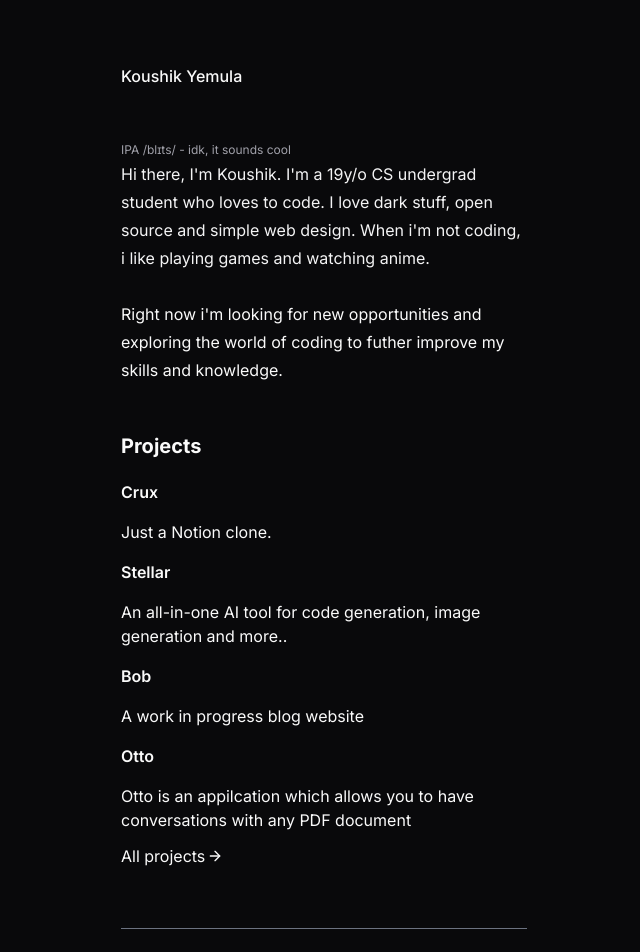
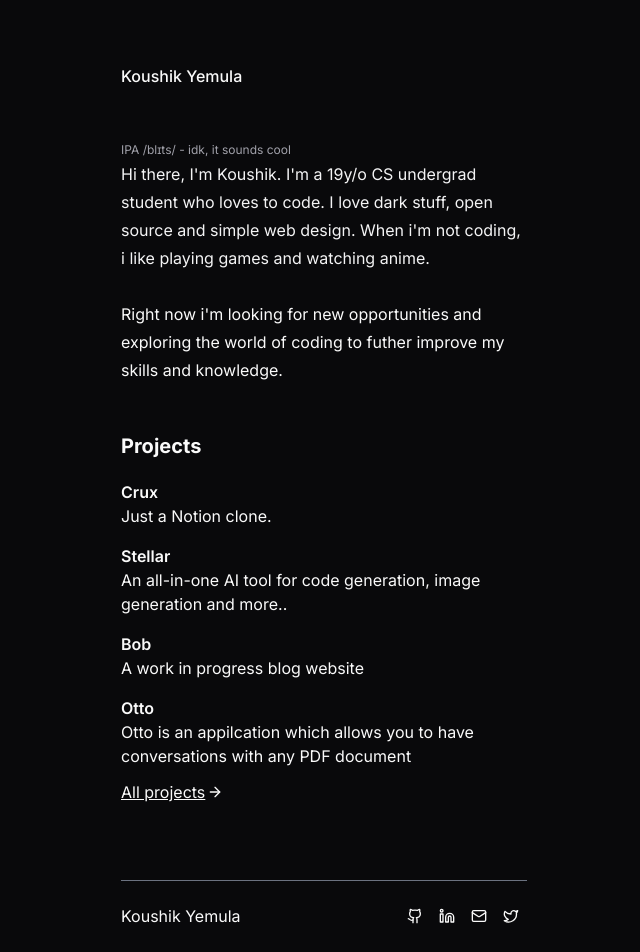
Before and after one commit to koushikyemula/portfolio, a Next.js app: page / in a window 1280 px wide. Shown: the top 952 px of the page, without its empty margins (316-956 px from the left). Built offline with nearby package versions, Linux system fonts and the light colour scheme.

Commit message:
add: updated footer and projects component

```diff
--- a/components/footer.tsx
+++ b/components/footer.tsx
@@ -4,7 +4,7 @@ import Link from "next/link";
 
 export const Footer = () => {
   return (
-    <div className="flex flex-col w-full mt-32">
+    <div className="flex flex-col w-full max-w-xl mt-20">
       <div className="border-t border-gray-500 h-1" />
       <div className="flex w-full items-center justify-between py-5">
         <div>
--- a/components/projects.tsx
+++ b/components/projects.tsx
@@ -7,23 +7,19 @@ export const Projects = () => {
     <div>
       <h2 className="text-xl font-bold">Projects</h2>
       <div>
-        <div className="flex flex-col gap-y-4 mt-5">
+        <ul className="flex flex-col gap-y-4 mt-5">
           {projects.map((project) => (
-            <>
-              <Link
-                target="_blank"
-                href={project.url}
-                key={project.url}
-                className="hover:underline w-fit font-semibold">
-                <h3>{project.name}</h3>
+            <li key={project.url} className="w-fit">
+              <Link target="_blank" href={project.url} className="hover:underline no-underline">
+                <h3 className="font-semibold">{project.name}</h3>
               </Link>
               <p className="text-zinc-270 font-normal">{project.description}</p>
-            </>
+            </li>
           ))}
-        </div>
+        </ul>
         <Link
           target="_blank"
-          className="flex flex-row items-center pt-3 hover:underline w-fit"
+          className="flex flex-row items-center pt-3 underline w-fit"
           href="https://github.com/BlitZSenpai?tab=repositories">
           <p>All projects</p> <ArrowRight className="w-4 h-4 ml-0.5" />
         </Link>
```
